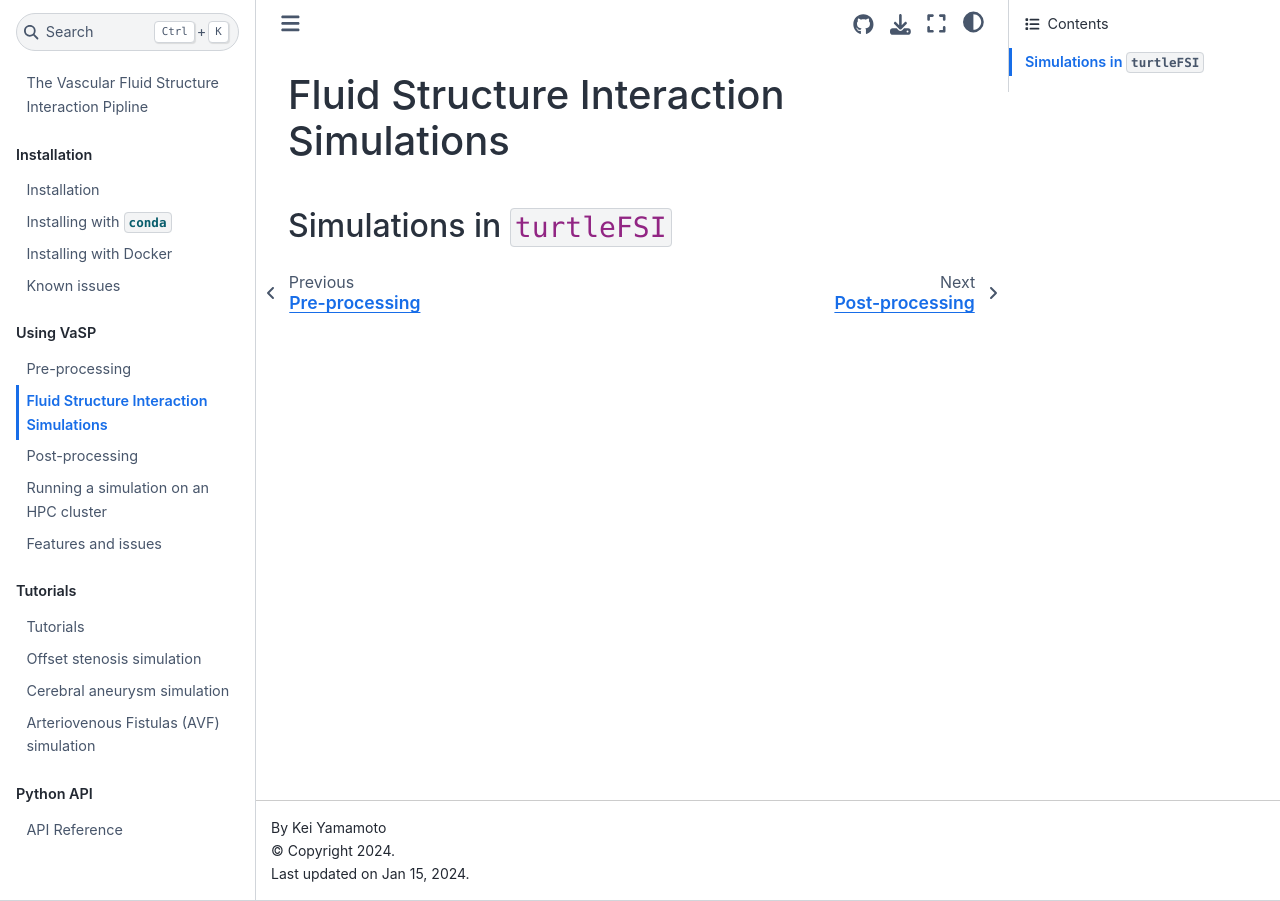
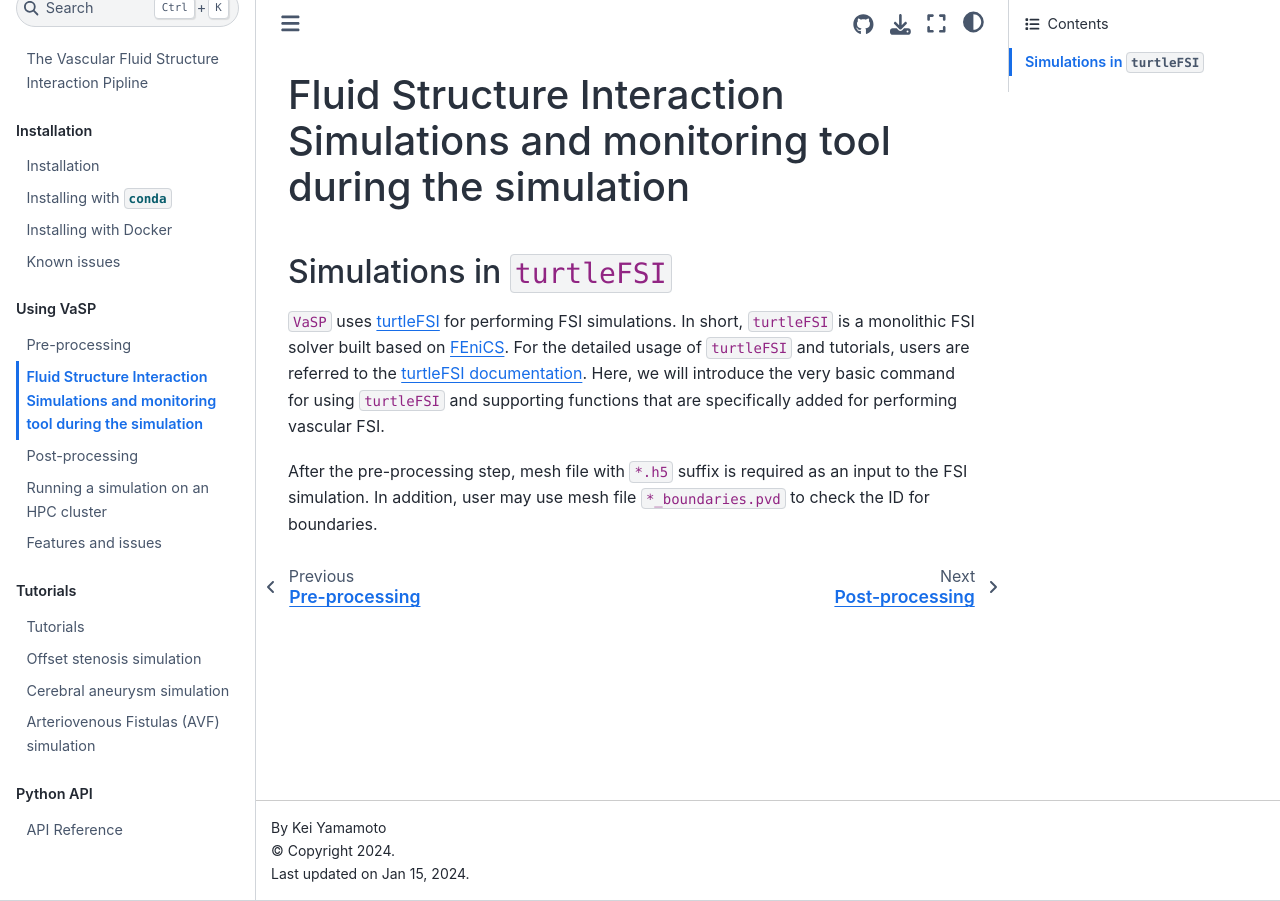
Before and after one commit to KVSlab/VaSP, a Jupyter Book: the page built from docs/simulation.md, in a window 1280 px wide. Built offline with Jupyter Book 1.0.4 settings and Sphinx 7.4.7 and the Sphinx Book theme 1.1.4, drawn with Linux system fonts in a browser that asks for light colours.

Commit message:
update simulation documentation

```diff
--- a/docs/simulation.md
+++ b/docs/simulation.md
@@ -1,3 +1,7 @@
-# Fluid Structure Interaction Simulations
+# Fluid Structure Interaction Simulations and monitoring tool during the simulation
 
 ## Simulations in `turtleFSI`
+
+`VaSP` uses [turtleFSI](https://github.com/KVSlab/turtleFSI) for performing FSI simulations. In short, `turtleFSI` is a monolithic FSI solver built based on [FEniCS](https://fenicsproject.org). For the detailed usage of `turtleFSI` and tutorials, users are referred to the [turtleFSI documentation](https://turtlefsi2.readthedocs.io/en/latest/). Here, we will introduce the very basic command for using `turtleFSI` and supporting functions that are specifically added for performing vascular FSI.
+
+After the pre-processing step, mesh file with `*.h5` suffix is required as an input to the FSI simulation. In addition, user may use mesh file `*_boundaries.pvd` to check the ID for boundaries.
```
